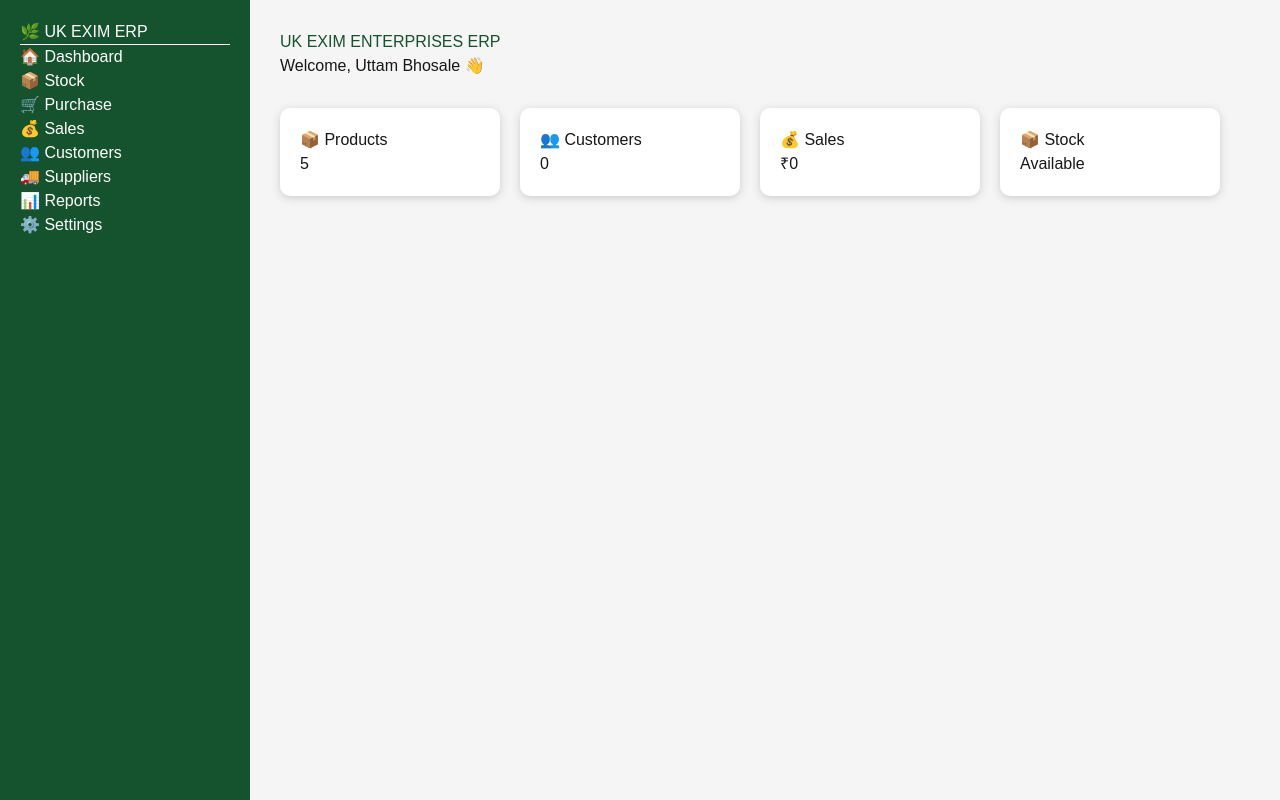
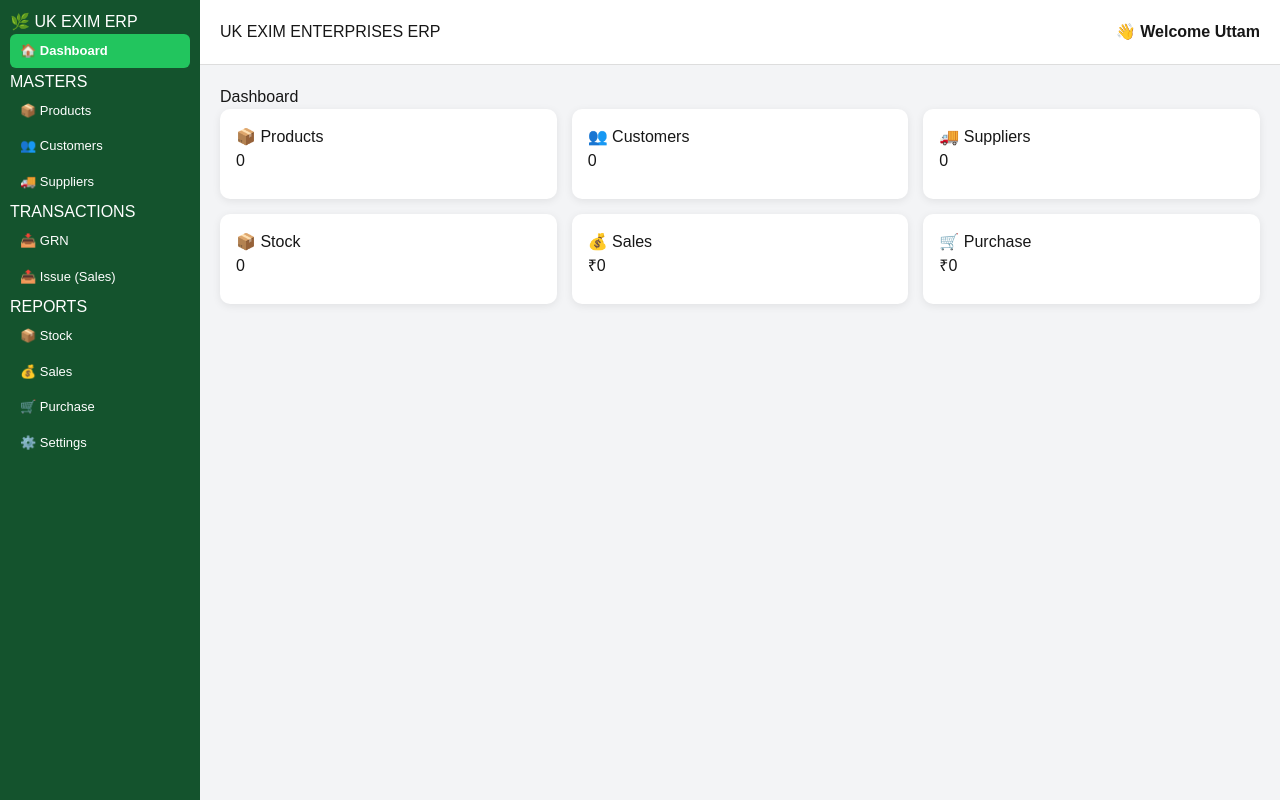
Before and after one commit to uttambhosale65/uk-exim-erp, a Next.js app: page / in a window 1280 px wide. Built offline with nearby package versions, Linux system fonts and the light colour scheme.

Commit message:
UK EXIM ERP v0.7 - Dashboard Navigation & Product Master

```diff
--- a/app/page.tsx
+++ b/app/page.tsx
@@ -1,104 +1,196 @@
+"use client";
+
+import { useState } from "react";
+import ProductMaster from "./product/components/ProductMaster";
+
 export default function Home() {
+  const [activePage, setActivePage] = useState("dashboard");
+
+  const menuItem = {
+    padding: "7px 10px",
+    marginBottom: "2px",
+    borderRadius: "6px",
+    cursor: "pointer",
+    fontSize: "13px",
+  };
+
+  const activeMenu = {
+    ...menuItem,
+    background: "#22c55e",
+    color: "#fff",
+    fontWeight: "bold",
+  };
+
+  const card = {
+    background: "#fff",
+    borderRadius: "10px",
+    padding: "16px",
+    boxShadow: "0 2px 8px rgba(0,0,0,0.08)",
+    minHeight: "90px",
+  };
+
   return (
     <div
       style={{
         display: "flex",
-        minHeight: "100vh",
+        height: "100vh",
+        background: "#f3f4f6",
         fontFamily: "Arial, sans-serif",
-        background: "#f5f5f5",
       }}
     >
-      {/* Sidebar */}
+      <aside
+        style={{
+          width: "200px",
+          background: "#14532d",
+          color: "#fff",
+          padding: "10px",
+        }}
+      >
+        <h2 style={{ marginTop: 0 }}>
+          🌿 UK EXIM ERP
+        </h2>
+
+        <div
+          style={
+            activePage === "dashboard"
+              ? activeMenu
+              : menuItem
+          }
+          onClick={() => setActivePage("dashboard")}
+        >
+          🏠 Dashboard
+        </div>
+
+        <h4>MASTERS</h4>
+
+        <div
+          style={
+            activePage === "products"
+              ? activeMenu
+              : menuItem
+          }
+          onClick={() => setActivePage("products")}
+        >
+          📦 Products
+        </div>
+
+        <div style={menuItem}>
+          👥 Customers
+        </div>
+
+        <div style={menuItem}>
+          🚚 Suppliers
+        </div>
+
+        <h4>TRANSACTIONS</h4>
+
+        <div style={menuItem}>
+          📥 GRN
+        </div>
+
+        <div style={menuItem}>
+          📤 Issue (Sales)
+        </div>
+
+        <h4>REPORTS</h4>
+
+        <div style={menuItem}>
+          📦 Stock
+        </div>
+
+        <div style={menuItem}>
+          💰 Sales
+        </div>
+
+        <div style={menuItem}>
+          🛒 Purchase
+        </div>
+
+        <div style={menuItem}>
+          ⚙️ Settings
+        </div>
+      </aside>
+
+      <main
+        style={{
+          flex: 1,
+          display: "flex",
+          flexDirection: "column",
+        }}
+      >
+        <header
+          style={{
+            height: "65px",
+            background: "#fff",
+            borderBottom: "1px solid #ddd",
+            display: "flex",
+            justifyContent: "space-between",
+            alignItems: "center",
+            padding: "0 20px",
+          }}
+        >
+          <h2>UK EXIM ENTERPRISES ERP</h2>
+
+          <strong>
+            👋 Welcome Uttam
+          </strong>
+        </header>
         <div
           style={{
-          width: "250px",
-          background: "#14532d",
-          color: "white",
+            flex: 1,
             padding: "20px",
+            overflow: "auto",
           }}
         >
-        <h2>🌿 UK EXIM ERP</h2>
-        <hr />
-
-        <p>🏠 Dashboard</p>
-        <p>📦 Stock</p>
-        <p>🛒 Purchase</p>
-        <p>💰 Sales</p>
-        <p>👥 Customers</p>
-        <p>🚚 Suppliers</p>
-        <p>📊 Reports</p>
-        <p>⚙️ Settings</p>
-      </div>
-
-      {/* Main Content */}
-      <div style={{ flex: 1, padding: "30px" }}>
-        <h1 style={{ color: "#14532d" }}>
-          UK EXIM ENTERPRISES ERP
-        </h1>
-
-        <p>Welcome, Uttam Bhosale 👋</p>
+          {activePage === "dashboard" && (
+            <>
+              <h2 style={{ marginTop: 0 }}>Dashboard</h2>
 
               <div
                 style={{
-            display: "flex",
-            gap: "20px",
-            flexWrap: "wrap",
-            marginTop: "30px",
+                  display: "grid",
+                  gridTemplateColumns: "repeat(3, 1fr)",
+                  gap: "15px",
                 }}
               >
-          <div
-            style={{
-              background: "white",
-              padding: "20px",
-              borderRadius: "10px",
-              width: "220px",
-              boxShadow: "0 2px 8px #ccc",
-            }}
-          >
+                <div style={card}>
                   <h3>📦 Products</h3>
-            <h2>5</h2>
+                  <h1>0</h1>
                 </div>
 
-          <div
-            style={{
-              background: "white",
-              padding: "20px",
-              borderRadius: "10px",
-              width: "220px",
-              boxShadow: "0 2px 8px #ccc",
-            }}
-          >
+                <div style={card}>
                   <h3>👥 Customers</h3>
-            <h2>0</h2>
+                  <h1>0</h1>
                 </div>
 
-          <div
-            style={{
-              background: "white",
-              padding: "20px",
-              borderRadius: "10px",
-              width: "220px",
-              boxShadow: "0 2px 8px #ccc",
-            }}
-          >
-            <h3>💰 Sales</h3>
-            <h2>₹0</h2>
+                <div style={card}>
+                  <h3>🚚 Suppliers</h3>
+                  <h1>0</h1>
                 </div>
 
-          <div
-            style={{
-              background: "white",
-              padding: "20px",
-              borderRadius: "10px",
-              width: "220px",
-              boxShadow: "0 2px 8px #ccc",
-            }}
-          >
+                <div style={card}>
                   <h3>📦 Stock</h3>
-            <h2>Available</h2>
+                  <h1>0</h1>
+                </div>
+
+                <div style={card}>
+                  <h3>💰 Sales</h3>
+                  <h1>₹0</h1>
+                </div>
+
+                <div style={card}>
+                  <h3>🛒 Purchase</h3>
+                  <h1>₹0</h1>
                 </div>
               </div>
+            </>
+          )}
+
+          {activePage === "products" && (
+            <ProductMaster />
+          )}
         </div>
+      </main>
     </div>
   );
 }
--- a/app/product/components/ProductForm.tsx
+++ b/app/product/components/ProductForm.tsx
@@ -160,7 +160,13 @@ export default function ProductForm({
       <h2 style={{ color: "#14532d", marginBottom: "20px" }}>
         📦 Product Master
       </h2>
-
+<div
+  style={{
+    display: "grid",
+    gridTemplateColumns: "1fr 1fr",
+    gap: "20px",
+  }}
+></div>
       <label>Product Code</label>
       <input
         type="text"
--- /dev/null
+++ b/app/product/components/ProductMaster.tsx
@@ -0,0 +1,80 @@
+"use client";
+
+import { useState } from "react";
+import ProductForm from "./ProductForm";
+import ProductTable from "./ProductTable";
+import { Product } from "./ProductTypes";
+import {
+  loadProducts,
+  saveProducts,
+} from "./ProductStorage";
+
+export default function ProductMaster() {
+  const [products, setProducts] =
+    useState<Product[]>(loadProducts());
+
+  const [editingProduct, setEditingProduct] =
+    useState<Product | null>(null);
+
+  const handleSave = (product: Product) => {
+    let updatedProducts: Product[];
+
+    if (editingProduct) {
+      updatedProducts = products.map((item) =>
+        item.id === product.id ? product : item
+      );
+    } else {
+      updatedProducts = [...products, product];
+    }
+
+    setProducts(updatedProducts);
+    saveProducts(updatedProducts);
+
+    setEditingProduct(null);
+  };
+
+  const handleEdit = (product: Product) => {
+    setEditingProduct(product);
+  };
+
+  const handleDelete = (id: string) => {
+    const updatedProducts = products.filter(
+      (item) => item.id !== id
+    );
+
+    setProducts(updatedProducts);
+    saveProducts(updatedProducts);
+
+    if (editingProduct?.id === id) {
+      setEditingProduct(null);
+    }
+  };
+
+  return (
+    <div
+      style={{
+        padding: "10px",
+      }}
+    >
+      <h2
+        style={{
+          color: "#14532d",
+          marginBottom: "15px",
+        }}
+      >
+        📦 Product Master
+      </h2>
+      <ProductForm
+        products={products}
+        onSave={handleSave}
+        editingProduct={editingProduct}
+      />
+
+      <ProductTable
+        products={products}
+        onEdit={handleEdit}
+        onDelete={handleDelete}
+      />
+    </div>
+  );
+}
```
Lines whose indentation alone changed are shown as unchanged.
